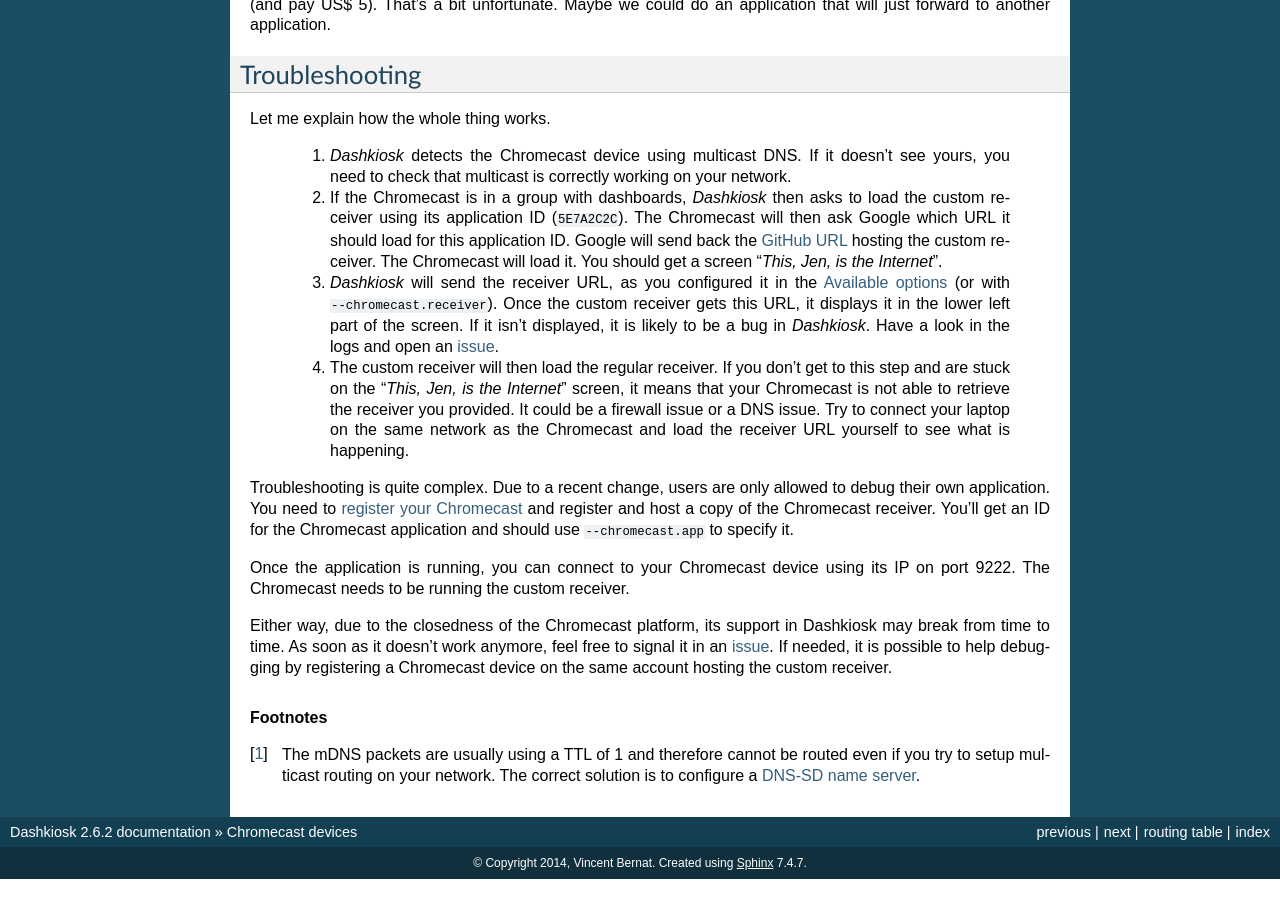
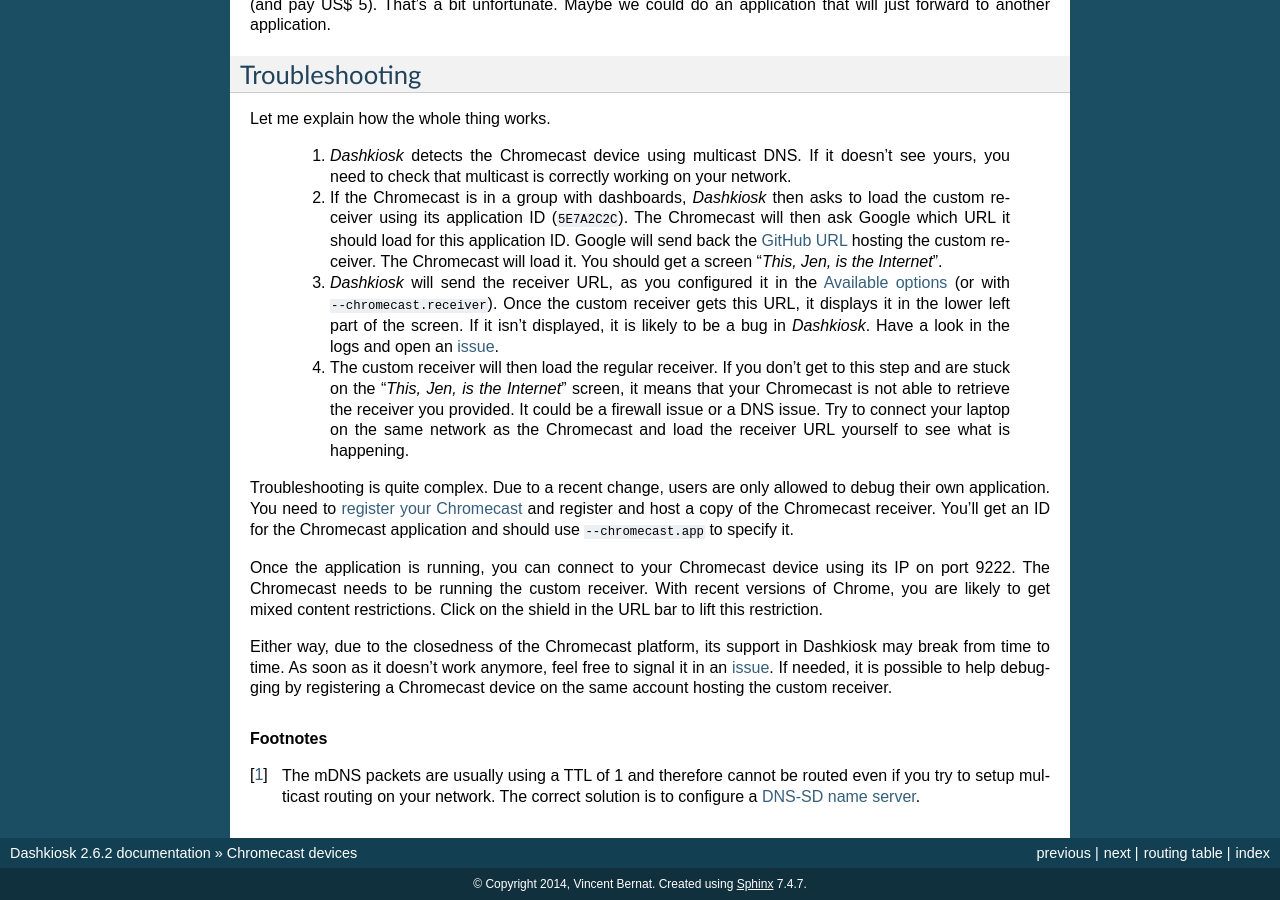
Before and after one commit to vincentbernat/dashkiosk, a Sphinx documentation site: the page built from docs/chromecast.rst, in a window 1280 px wide and 900 px high, scrolled down 1131 px. Built offline with Sphinx 7.4.7, drawn with Linux system fonts in a browser that asks for light colours; before the commit the page ends 2010 px from its top, so only the background shows below that.

Commit message:
doc: more help when debugging a Chromecast

```diff
--- a/docs/chromecast.rst
+++ b/docs/chromecast.rst
@@ -111,7 +111,9 @@ use ``--chromecast.app`` to specify it.
 
 Once the application is running, you can connect to your Chromecast
 device using its IP on port 9222. The Chromecast needs to be running
-the custom receiver.
+the custom receiver. With recent versions of Chrome, you are likely to
+get mixed content restrictions. Click on the shield in the URL bar to
+lift this restriction.
 
 Either way, due to the closedness of the Chromecast platform, its
 support in Dashkiosk may break from time to time. As soon as it
```
